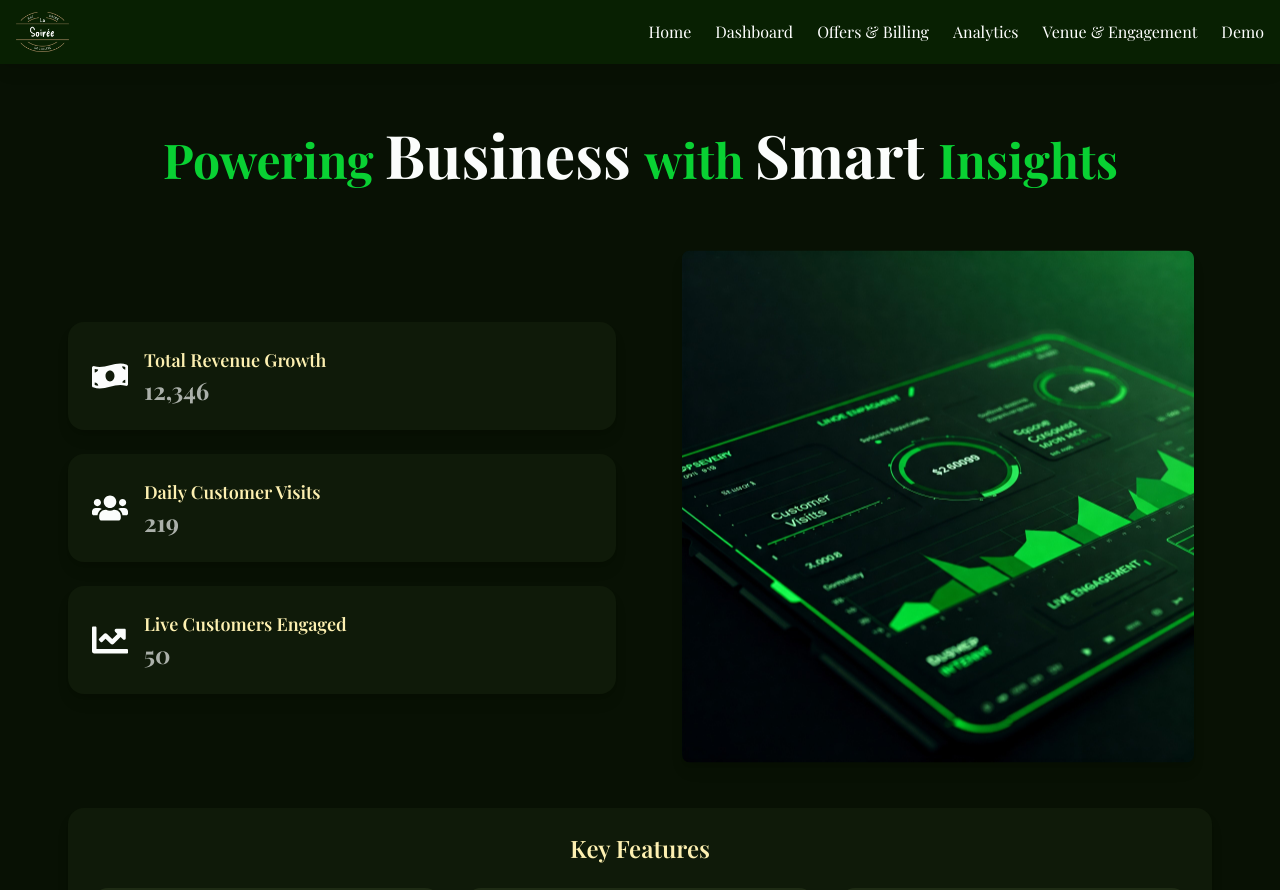
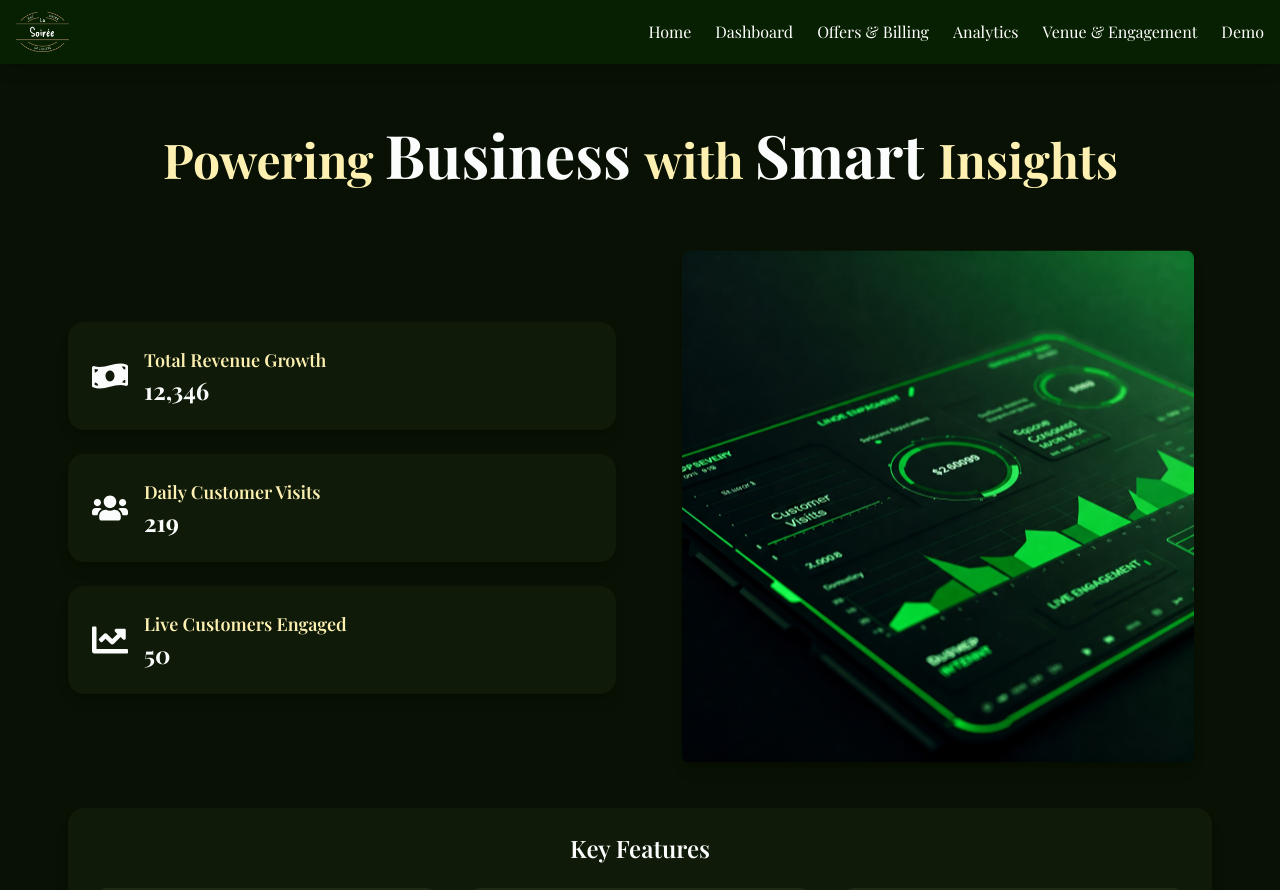
Before and after one commit to Im-Triya/LaSoiree_Business, a React (Create React App) app: page /dashboard in a window 1280 px wide. Shown: the top 890 px of the page. Built offline with nearby package versions, Linux system fonts and the light colour scheme.

Commit message:
Changes suggested

```diff
--- a/src/components/Footer.js
+++ b/src/components/Footer.js
@@ -1,5 +1,6 @@
 import React from "react";
-import { FaFacebook, FaInstagram, FaLinkedin, FaTwitter } from "react-icons/fa";
+// import { FaFacebook, FaLinkedin, FaTwitter } from "react-icons/fa";
+import { FaInstagram } from "react-icons/fa";
 
 export default function Footer() {
   return (
@@ -24,18 +25,18 @@ export default function Footer() {
 
         {/* Social Media - Right */}
         <div className="flex gap-4">
-          <a href="https://facebook.com" target="_blank" rel="noopener noreferrer">
+          {/* <a href="https://facebook.com" target="_blank" rel="noopener noreferrer">
             <FaFacebook className="text-lg hover:text-[#FDF0B1] transition-transform transform hover:scale-110" />
+          </a> */}
+          <a href="https://www.instagram.com/abhi_neww?igsh=MWU4Nmg4NTJ5eDV4bw%3D%3D&utm_source=qr" target="_blank" rel="noopener noreferrer">
+            <FaInstagram className="text-lg hover:text-[#FDF0B1] transition-transform transform hover:scale-110" /> Instagram
           </a>
-          <a href="https://instagram.com" target="_blank" rel="noopener noreferrer">
-            <FaInstagram className="text-lg hover:text-[#FDF0B1] transition-transform transform hover:scale-110" />
-          </a>
-          <a href="https://twitter.com" target="_blank" rel="noopener noreferrer">
+          {/* <a href="https://twitter.com" target="_blank" rel="noopener noreferrer">
             <FaTwitter className="text-lg hover:text-[#FDF0B1] transition-transform transform hover:scale-110" />
-          </a>
-          <a href="https://linkedin.com" target="_blank" rel="noopener noreferrer">
+          </a> */}
+          {/* <a href="https://linkedin.com" target="_blank" rel="noopener noreferrer">
             <FaLinkedin className="text-lg hover:text-[#FDF0B1] transition-transform transform hover:scale-110" />
-          </a>
+          </a> */}
         </div>
       </div>
     </footer>
--- a/src/pages/Analytics.js
+++ b/src/pages/Analytics.js
@@ -153,7 +153,7 @@ const Analytics = () => {
     <div className="min-h-screen p-4 md:p-6 md:m-10">
       {/* Heading */}
       <motion.h1
-        className="text-2xl text-[#09D133] md:text-5xl font-bold text-center mb-8 mt-10 fade-element"
+        className="text-2xl text-[#FDF0B1] md:text-5xl font-bold text-center mb-8 mt-10 fade-element"
         initial={{ opacity: 0 }}
         animate={{ opacity: 1 }}
         transition={{ duration: 0.8 }}
@@ -244,7 +244,7 @@ const Analytics = () => {
         <div className="w-full md:w-1/3">
           <div className="relative flex flex-col items-center">
             <motion.div
-              animate={{ rotateY: [0, 360] }}
+              animate={{ rotateY: [0, 10] }}
               transition={{ duration: 3, repeat: Infinity }}
               className="w-40 h-40 flex items-center justify-center"
             >
--- a/src/pages/Dashboard.js
+++ b/src/pages/Dashboard.js
@@ -86,7 +86,7 @@ function Dashboard() {
   return (
     <div className="min-h-screen text-[#FDF0B1] p-6 md:p-12 ">
       <motion.h1
-        className="text-3xl text-[#09D133] md:text-5xl font-bold text-center mb-12 mt-14 ml-3"
+        className="text-3xl text-[#FDF0B1] md:text-5xl font-bold text-center mb-12 mt-14 ml-3"
         style={{ opacity: fadeOpacity }}
         initial={{ opacity: 0 }}
         animate={headingControls}
@@ -119,32 +119,7 @@ function Dashboard() {
       >
         <div className="flex flex-col space-y-6">
           {dynamicStats.map((stat) => (
-            <motion.div
-              key={stat.id}
-              initial={{ opacity: 0, y: 20 }}
-              whileHover={{ scale: 1.05, backgroundColor: "#017F1C" }}
-              whileInView={{ opacity: 1, y: 0 }}
-              transition={{ duration: 0.6, delay: stat.delay }}
-              viewport={{ once: true }}
-              className="flex items-center bg-[#0F1A09] p-6 rounded-2xl shadow-lg"
-            >
-              <div className="text-4xl text-[#FBFDFC] mr-4">{stat.icon}</div>
-              <div>
-                <h2 className="text-lg font-semibold">{stat.title}</h2>
-                <motion.p
-                  initial={{ opacity: 0 }}
-                  animate={{ opacity: 1 }}
-                  transition={{
-                    duration: 1,
-                    repeat: Infinity,
-                    repeatType: "mirror",
-                  }}
-                  className="text-2xl font-bold text-[#FBFDFC]"
-                >
-                  {stat.value.toLocaleString()}
-                </motion.p>
-              </div>
-            </motion.div>
+            <StatCard key={stat.id} stat={stat} />
           ))}
         </div>
         <motion.div className="flex justify-center">
@@ -163,7 +138,7 @@ function Dashboard() {
       </motion.div>
 
       <motion.div className="mt-16 p-6 bg-[#0F1A09] rounded-2xl shadow-lg">
-        <h2 className="text-2xl font-semibold mb-6 text-center">Key Features</h2>
+        <h2 className="text-2xl font-semibold mb-6 text-center text-[#FBFDFC]">Key Features</h2>
         <div className="grid grid-cols-1 md:grid-cols-2 lg:grid-cols-3 gap-6">
           {features.map((feature, index) => (
             <FeatureCard key={index} feature={feature} delay={index * 0.3} />
@@ -175,6 +150,57 @@ function Dashboard() {
   );
 }
 
+const StatCard = ({ stat }) => {
+  const [currentValue, setCurrentValue] = useState(stat.value);
+  const [previousValue, setPreviousValue] = useState(stat.value);
+
+  useEffect(() => {
+    if (stat.value !== currentValue) {
+      setPreviousValue(currentValue);
+      setCurrentValue(stat.value);
+    }
+  }, [stat.value, currentValue]);
+
+  return (
+    <motion.div
+      initial={{ opacity: 0, y: 20 }}
+      whileHover={{ scale: 1.05, backgroundColor: "#017F1C" }}
+      whileInView={{ opacity: 1, y: 0 }}
+      transition={{ duration: 0.6, delay: stat.delay }}
+      viewport={{ once: true }}
+      className="flex items-center bg-[#0F1A09] p-6 rounded-2xl shadow-lg"
+    >
+      <div className="text-4xl text-[#FBFDFC] mr-4">{stat.icon}</div>
+      <div>
+        <h2 className="text-lg font-semibold">{stat.title}</h2>
+        <div className="text-2xl font-bold text-[#FBFDFC] h-8 overflow-hidden relative">
+          <motion.div
+            key={currentValue}
+            initial={{ y: 20, opacity: 0 }}
+            animate={{ y: 0, opacity: 1 }}
+            exit={{ y: -20, opacity: 0 }}
+            transition={{ duration: 0.5 }}
+            className="absolute"
+          >
+            {currentValue.toLocaleString()}
+          </motion.div>
+          {previousValue !== currentValue && (
+            <motion.div
+              key={`prev-${previousValue}`}
+              initial={{ y: 0, opacity: 1 }}
+              animate={{ y: -20, opacity: 0 }}
+              transition={{ duration: 0.5 }}
+              className="absolute"
+            >
+              {previousValue.toLocaleString()}
+            </motion.div>
+          )}
+        </div>
+      </div>
+    </motion.div>
+  );
+};
+
 const FeatureCard = ({ feature, delay }) => {
   return (
     <motion.div
@@ -184,8 +210,8 @@ const FeatureCard = ({ feature, delay }) => {
       viewport={{ once: false, amount: 0.2 }}
       className="flex flex-col items-center text-center p-6 bg-[#1E2B14] rounded-2xl shadow-lg"
     >
-      <div className="text-4xl text-[#FBFDFC] mb-4">{feature.icon}</div>
-      <h3 className="text-lg font-semibold mb-2">{feature.title}</h3>
+      <div className="text-4xl  mb-4">{feature.icon}</div>
+      <h3 className="text-lg font-semibold mb-2 text-[#FBFDFC]">{feature.title}</h3>
       <p className="text-[#FDF0B1]">{feature.description}</p>
     </motion.div>
   );
--- a/src/pages/Home.js
+++ b/src/pages/Home.js
@@ -9,7 +9,6 @@ import Footer from "../components/Footer";
 export default function Home() {
   const text1 = "LaSoirée Partners Application..."; // shortened for brevity
 
-  // Simplified animation variants
   const imageVariants1 = {
     hidden: { y: -100, opacity: 0 },
     visible: {
--- a/src/pages/VenueEngagement.js
+++ b/src/pages/VenueEngagement.js
@@ -34,7 +34,7 @@ function VenueEngagement() {
     <div className="min-h-screen p-4 md:p-6 md:m-10">
       {/* Header */}
       <motion.h1
-        className="text-2xl text-[#09D133] md:text-5xl font-bold text-center mb-8 mt-10 fade-element"
+        className="text-2xl text-[#FDF0B1] md:text-5xl font-bold text-center mb-8 mt-10 fade-element"
         initial={{ opacity: 0 }}
         animate={{ opacity: 1 }}
         transition={{ duration: 0.8 }}
```
Also changed, not shown: src/pages/Demo.js (+22 -11 lines), src/pages/OffersBillings.js (+7 -8 lines).
